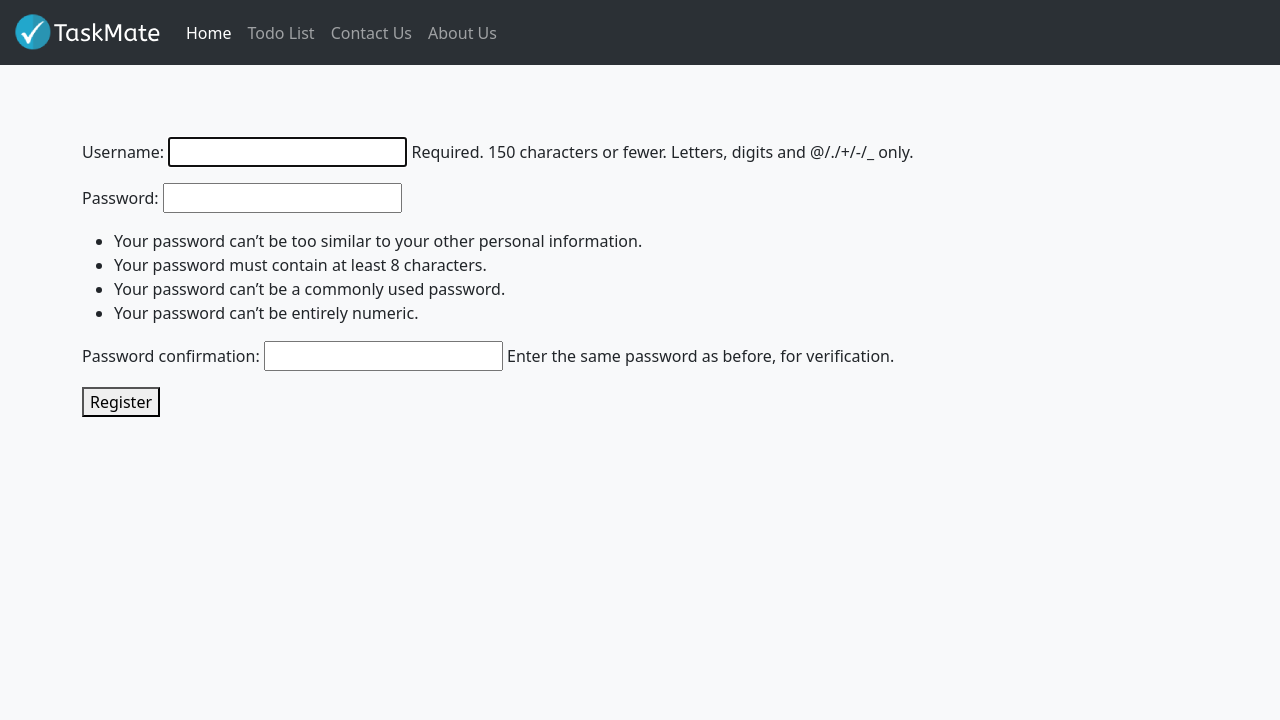
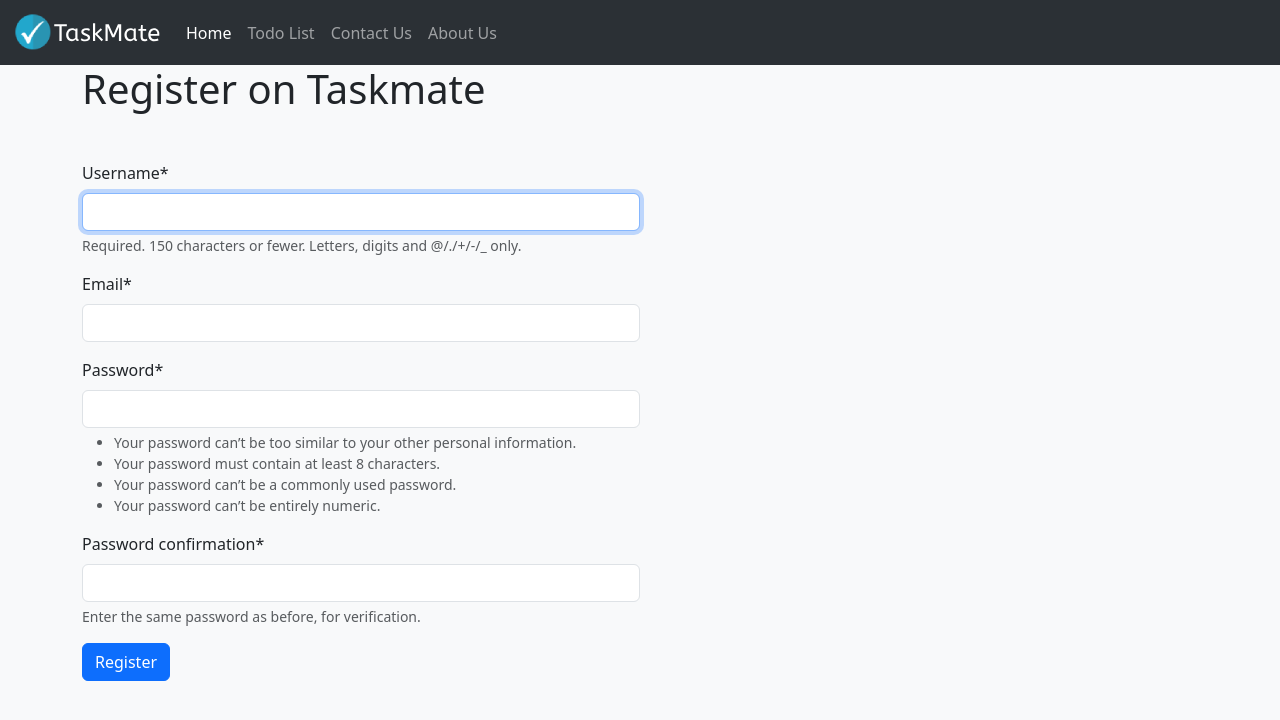
Before and after one commit to Poojan26/todo-list, a Django app: page /account/register in a window 1280 px wide. Shown: the top 720 px of the page. Run offline with Django 5.2, Linux system fonts and the light colour scheme; some libraries are stand-ins or nearby versions.

Commit message:
Working registration form

```diff
--- a/taskmate/settings.py
+++ b/taskmate/settings.py
@@ -40,6 +40,8 @@ INSTALLED_APPS = [
     'django.contrib.staticfiles',
     'todolist_app',
     'users_app',
+    'crispy_forms',
+    'crispy_bootstrap5'
 ]
 
 MIDDLEWARE = [
@@ -121,6 +123,8 @@ USE_TZ = True
 STATIC_URL = 'static/'
 STATICFILES_DIRS = [os.path.join(BASE_DIR,'static')]
 
+CRISPY_TEMPLATE_PACK = 'bootstrap5'
+
 # Default primary key field type
 # https://docs.djangoproject.com/en/5.1/ref/settings/#default-auto-field
 
--- /dev/null
+++ b/users_app/forms.py
@@ -0,0 +1,11 @@
+from django import forms
+from django.contrib.auth.forms import UserCreationForm
+from django.contrib.auth.models import User
+
+
+class CustomRegisterForm(UserCreationForm):
+    email = forms.EmailField()
+
+    class Meta:
+        model = User
+        fields = ['username','email','password1','password2']
--- a/users_app/templates/register.html
+++ b/users_app/templates/register.html
@@ -1,4 +1,5 @@
 {% extends 'base.html' %}
+{%load crispy_forms_tags%}
 
 
 {% block title %}
@@ -7,7 +8,8 @@
 
 {% block content %}
     <div class= "container">
-        <br/>
+        <h1> Register on Taskmate </h1>
+
         {% if messages%}
         {% for message in messages%}
 
@@ -20,12 +22,12 @@
         {%endfor%}
     {% endif %}
 
-        <form method="POST" class="mt-5">
+        <form method="POST" class="mt-5 col-6">
             {%csrf_token%}
 
-            {{ register_form.as_p }}
+            {{ register_form | crispy }}
 
-            <button type="submit">Register</button>
+            <button type="submit" class="btn btn-primary">Register</button>
         </form>
     </div>
 {% endblock content %}
--- a/users_app/views.py
+++ b/users_app/views.py
@@ -1,15 +1,15 @@
 from django.shortcuts import render,redirect
-from django.contrib.auth.forms import UserCreationForm
+from .forms import CustomRegisterForm
 from django.contrib import messages
 
 # Create your views here.
 def register(request):
     if request.method == "POST":
-        register_form = UserCreationForm(request.POST)
-        if register_form.is_valid:
+        register_form = CustomRegisterForm(request.POST)
+        if register_form.is_valid():
             register_form.save()
             messages.success(request,("New user account created. Log in to get started!"))
             return redirect('register')
     else:
-        register_form = UserCreationForm()
+        register_form = CustomRegisterForm()
     return render(request,'register.html',{'register_form':register_form})
```
Also changed, not shown: README.md (deleted), db.sqlite3.
